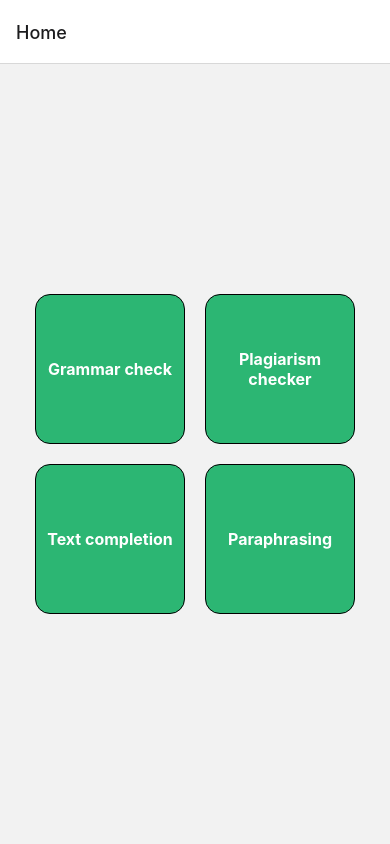
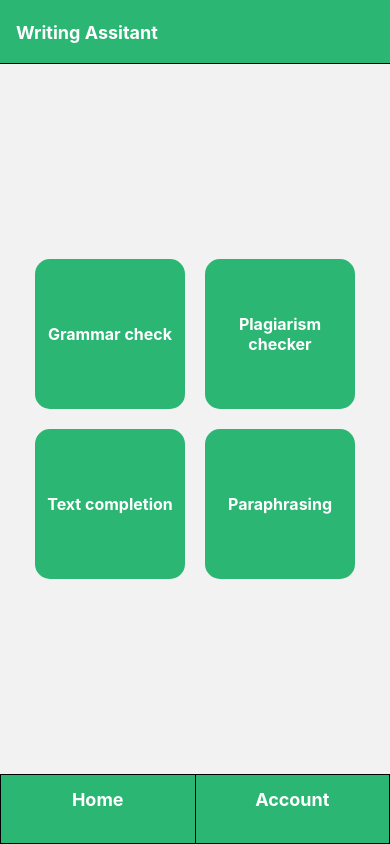
Before and after one commit to HieuVu8103/WritingAssistant, a React Native app: screen / in a window 390 px wide. Built offline with nearby package versions, Linux system fonts and the light colour scheme.

Commit message:
Add header and footer

```diff
--- a/App.js
+++ b/App.js
@@ -10,8 +10,21 @@ const Stack = createStackNavigator();
 export default function App() {
   return (
     <NavigationContainer>
-      <Stack.Navigator initialRouteName="Home">
-        <Stack.Screen name="Home" component={MainScreen} />
+      <Stack.Navigator
+        initialRouteName="Writing Assitant"
+        screenOptions={{
+          headerStyle: {
+            backgroundColor: '#2CB673',
+            borderBottomWidth: 1,
+            borderBottomColor: "black",
+          },
+          headerTintColor: '#fff',
+          headerTitleStyle: {
+            fontWeight: 'bold',
+          },
+        }}
+      >
+        <Stack.Screen name="Writing Assitant" component={MainScreen} />
         <Stack.Screen name="GrammarCheck" component={GrammarCheckScreen} />
       </Stack.Navigator>
     </NavigationContainer>
--- a/screens/GrammarCheckScreen .js
+++ b/screens/GrammarCheckScreen .js
@@ -1,5 +1,6 @@
 import React, { useState } from 'react';
 import { View, Text, TextInput, TouchableOpacity, KeyboardAvoidingView, StyleSheet } from 'react-native';
+import Footer from '../components/Footer';
 
 const GrammarCheckScreen = () => {
   const [inputText, setInputText] = useState('');
@@ -29,6 +30,7 @@ const GrammarCheckScreen = () => {
           <Text style={styles.outputText}>{outputText}</Text>
         </View>
       </KeyboardAvoidingView>
+      <Footer />
     </View>
   );
 };
@@ -38,8 +40,10 @@ const styles = StyleSheet.create({
     flex: 1,
     justifyContent: 'center',
     alignItems: 'center',
+    paddingTop: 70
   },
   content: {
+    flex: 1,
     width: '80%',
     alignItems: 'center',
   },
--- a/screens/MainScreen.js
+++ b/screens/MainScreen.js
@@ -1,6 +1,7 @@
 import React from 'react';
 import { View, StyleSheet, TouchableOpacity, Text } from 'react-native';
 import { useNavigation } from '@react-navigation/native';
+import Footer from '../components/Footer';
 
 const MainScreen = () => {
   const navigation = useNavigation();
@@ -11,12 +12,13 @@ const MainScreen = () => {
 
   return (
     <View style={styles.container}>
+      <View style={styles.content}>
         <View style={styles.row}>
           <TouchableOpacity style={styles.square} onPress={() => handlePress('GrammarCheck')}>
             <Text style={styles.text}>Grammar check</Text>
           </TouchableOpacity>
           <TouchableOpacity style={styles.square} onPress={() => handlePress('PlagiarismChecker')}>
-          <Text style={styles.text}>Plagiarism checker</Text>
+            <Text style={styles.text}>Plagiarism  checker</Text>
           </TouchableOpacity>
         </View>
         <View style={styles.row}>
@@ -28,11 +30,16 @@ const MainScreen = () => {
           </TouchableOpacity>
         </View>
       </View>
+      <Footer />
+    </View>
   );
 };
 
 const styles = StyleSheet.create({
   container: {
+    flex: 1,
+  },
+  content: {
     flex: 1,
     justifyContent: 'center',
     alignItems: 'center',
@@ -47,7 +54,6 @@ const styles = StyleSheet.create({
     width: 150,
     height: 150,
     borderRadius: 15,
-    borderWidth: 1,
     backgroundColor: '#2CB673',
     justifyContent: 'center',
     alignItems: 'center',
```
Lines whose indentation alone changed are shown as unchanged.
